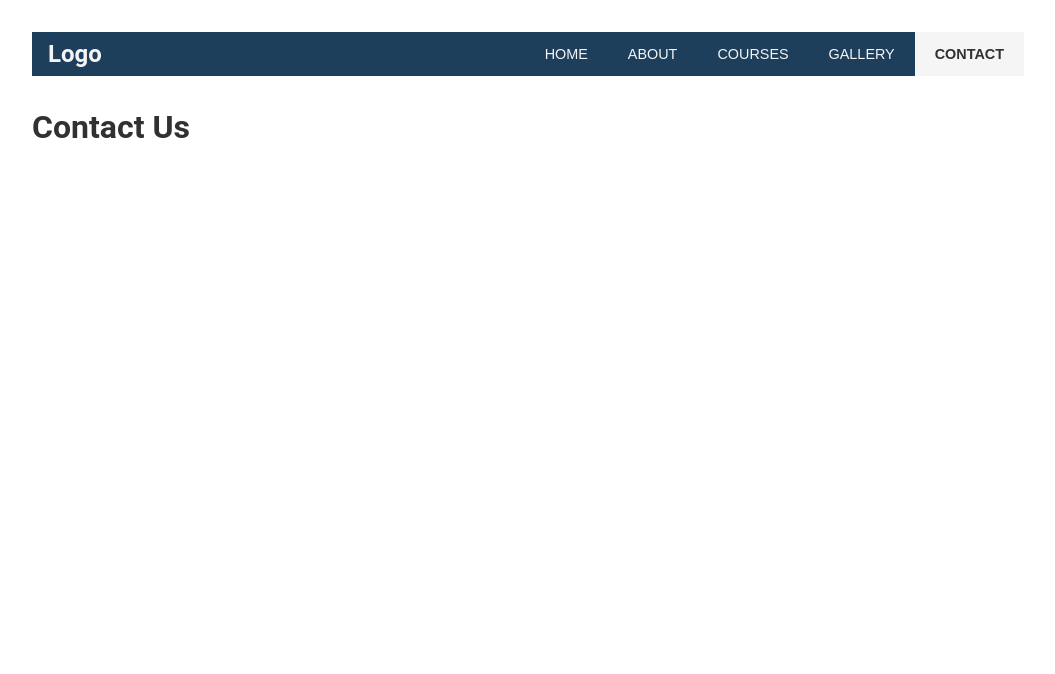
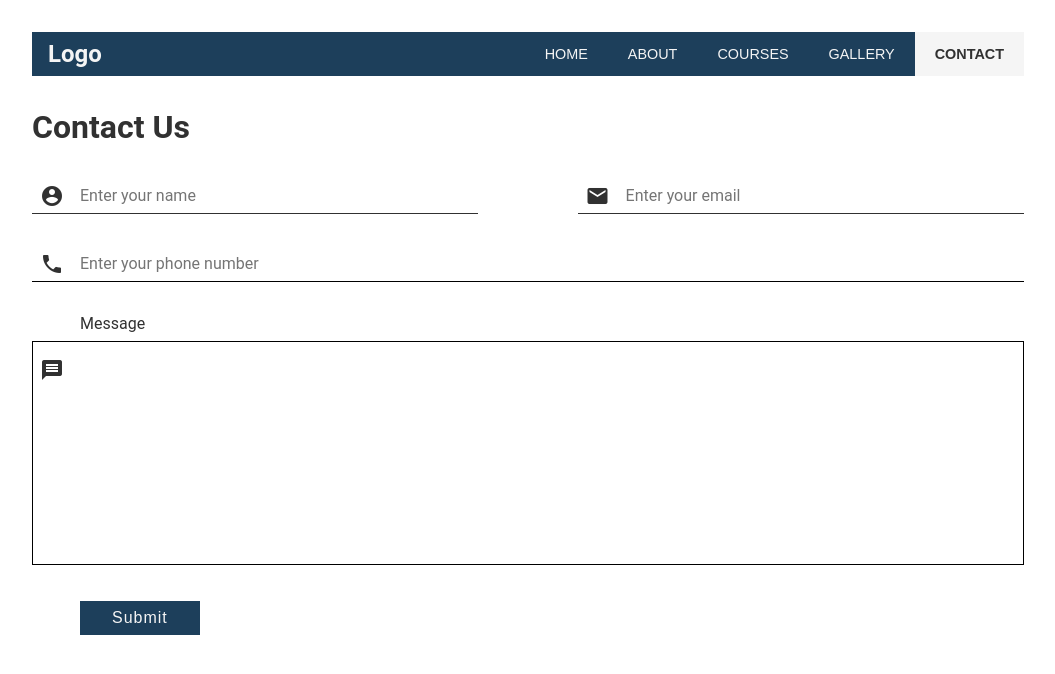
Before and after one commit to Spha88/hotel-school, a Next.js app: page /contact in a window 1280 px wide. Shown: the top 674 px of the page, without its empty margins (112-1167 px from the left). Built offline with nearby package versions, Linux system fonts and the light colour scheme.

Commit message:
Add contact form to the contact us page

```diff
--- /dev/null
+++ b/components/ContactPageContent/ContactContent.js
@@ -0,0 +1,13 @@
+import React from 'react'
+import ContactForm from './ContactForm/ContactForm'
+
+
+const ContactContent = () => {
+    return (
+        <section>
+            <ContactForm />
+        </section>
+    )
+}
+
+export default ContactContent
--- /dev/null
+++ b/components/ContactPageContent/ContactForm/ContactForm.js
@@ -0,0 +1,40 @@
+import React from 'react'
+import styles from './ContactForm.module.scss'
+
+const ContactForm = () => {
+    return (
+        <form className={styles.ContactForm}>
+            <div className={styles.FormGroupItems}>
+                <div className={styles.FormGroupItem}>
+                    <label htmlFor="name">Name</label>
+                    <i className="material-icons">account_circle</i>
+                    <input type="text" name="name" placeholder="Enter your name" />
+                    <div className={styles.Error}></div>
+                </div>
+                <div className={styles.FormGroupItem}>
+                    <label htmlFor="email">Email</label>
+                    <i className="material-icons">email</i>
+                    <input type="text" name="email" placeholder="Enter your email" />
+                    <div className={styles.Error}></div>
+                </div>
+            </div>
+
+            <div className={styles.FormGroup}>
+                <label htmlFor="phone">Phone</label>
+                <i className="material-icons">phone</i>
+                <input type="text" name="phone" placeholder="Enter your phone number" />
+            </div>
+            <div className={styles.FormGroup}>
+                <label htmlFor="phone" className={styles.TextareaLabel}>Message</label>
+                <div className={styles.Error}></div>
+                <i className={`material-icons ${styles.inTextArea}`}>message</i>
+                <textarea name="message" cols="30" rows="10"></textarea>
+            </div>
+            <div className={styles.SendBtnContainer}>
+                <button>Submit</button>
+            </div>
+        </form>
+    )
+}
+
+export default ContactForm
--- /dev/null
+++ b/components/ContactPageContent/ContactForm/ContactForm.module.scss
@@ -0,0 +1,85 @@
+.ContactForm {
+    width: 100%;
+    padding-top: 2rem;
+    .FormGroupItems {
+        width: 100%;
+        padding-bottom: 2rem;
+        display: flex;
+        justify-content: space-between;
+        .FormGroupItem {
+            width: 50%;
+            position: relative;
+            width: 45%;
+            label {
+                display: none;
+            }
+            i {
+                position: absolute;
+                top: 50%;
+                left: .5rem;
+                transform: translateY(-50%);
+            }
+            input {
+                width: 100%;
+                padding: .5rem;
+                padding-left: 3rem;
+                border: none;
+                outline: none;
+                border-bottom: 1px solid;
+                font-size: 1rem;
+                color: var(--black);
+                font-family: var(--roboto);
+            }
+        }
+    }
+    .FormGroup {
+        margin-bottom: 2rem;
+        position: relative;
+
+        label {
+            display: none;
+        }
+        .TextareaLabel {
+            display: block;
+            font-family: var(--roboto);
+            padding-left: 3rem;
+            color: var(--black);
+        }
+        i {
+            position: absolute;
+            top: 50%;
+            left: .5rem;
+            transform: translateY(-50%);
+        }
+        i.inTextArea {
+            top: 3.5rem;
+        }
+        input, textarea {
+            width: 100%;
+            padding: .5rem;
+            padding-left: 3rem;
+            border: none;
+            outline: none;
+            border-bottom: 1px solid;
+            font-size: 1rem;
+            resize: none;
+            font-family: var(--roboto);
+        }
+        textarea {
+            border: 1px solid;
+            margin-top: .5rem;
+            padding: 1rem 3rem;
+        }
+    }
+    .SendBtnContainer {
+        padding-left: 3rem;
+        button {
+            background: var(--blue);
+            color: var(--white);
+            border: none;
+            padding: .5rem 2rem;
+            letter-spacing: 1px;
+            font-size: 1rem;
+        }
+    }
+}
--- a/components/Layout.js
+++ b/components/Layout.js
@@ -21,6 +21,8 @@ const Layout = ({ children }) => {
                 ></meta>
                 <title>Prevenance HS</title>
                 <link href={`https://fonts.googleapis.com/css2?family=Merriweather:ital,wght@0,300;0,400;0,700;1,400&family=Oswald:wght@300;400;500;700&family=Roboto:wght@300;400;500&display=swap" rel="stylesheet`} />
+                {/** Material Icons */}
+                <link href="https://fonts.googleapis.com/icon?family=Material+Icons" rel="stylesheet"></link>
 
 
             </Head>
--- a/pages/contact.js
+++ b/pages/contact.js
@@ -1,4 +1,5 @@
 import Head from 'next/head';
+import ContactContent from '../components/ContactPageContent/ContactContent';
 import Layout from '../components/Layout';
 import Container from '../components/UI/Container';
 
@@ -12,6 +13,7 @@ export default function Home({ about }) {
             </Head>
             <Container>
                 <h1>Contact Us</h1>
+                <ContactContent />
             </Container>
         </Layout>
     );
```
